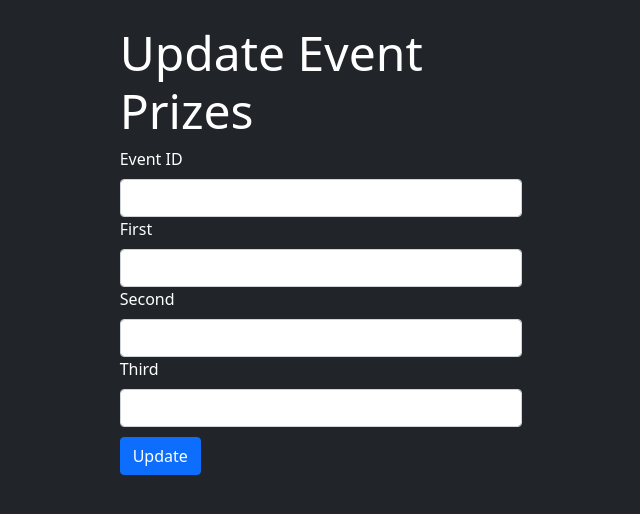
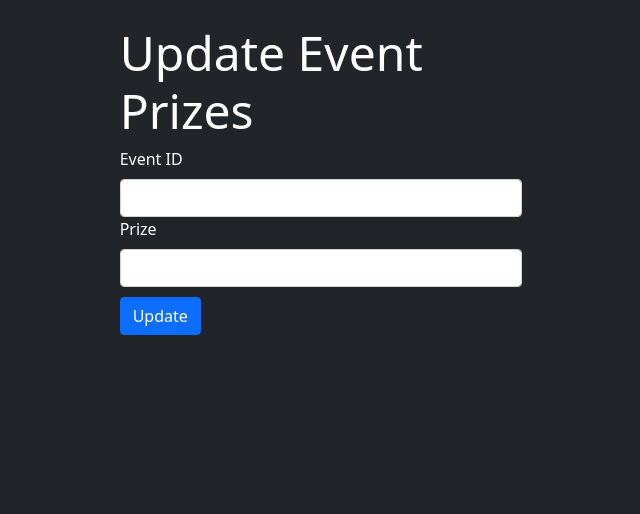
Before and after one commit to cgaswin/invento23-backend, a Node server app: page /api/v1/updateevent in a window 1280 px wide. Shown: the top 514 px of the page, without its empty margins (319-959 px from the left). Run offline with Node 20, Linux system fonts and the light colour scheme; some libraries are stand-ins or nearby versions.

Commit message:
update event prize functionality fix

```diff
--- a/views/updateEvent.ejs
+++ b/views/updateEvent.ejs
@@ -32,34 +32,15 @@
           />
 
           <div class="mb-3">
-            <label for="first" class="form-label">First</label>
+            <label for="prize" class="form-label">Prize</label>
             <input
               type="text"
-              name="first"
+              name="prize"
               class="form-control"
-              id="name"
+              id="prize"
               aria-describedby="emailHelp"
             />
 
-            <div class="mb-3">
-                <label for="second" class="form-label">Second</label>
-                <input
-                  type="text"
-                  name="second"
-                  class="form-control"
-                  id="name"
-                  aria-describedby="emailHelp"
-                />
-
-                <div class="mb-3">
-                    <label for="third" class="form-label">Third</label>
-                    <input
-                      type="text"
-                      name="third"
-                      class="form-control"
-                      id="name"
-                      aria-describedby="emailHelp"
-                    />
 
         <button style="margin-top: 10px;" type="submit" class="btn btn-primary">Update</button>
       </form>
```
Also changed, not shown: controllers/event.js (+3 -5 lines).
